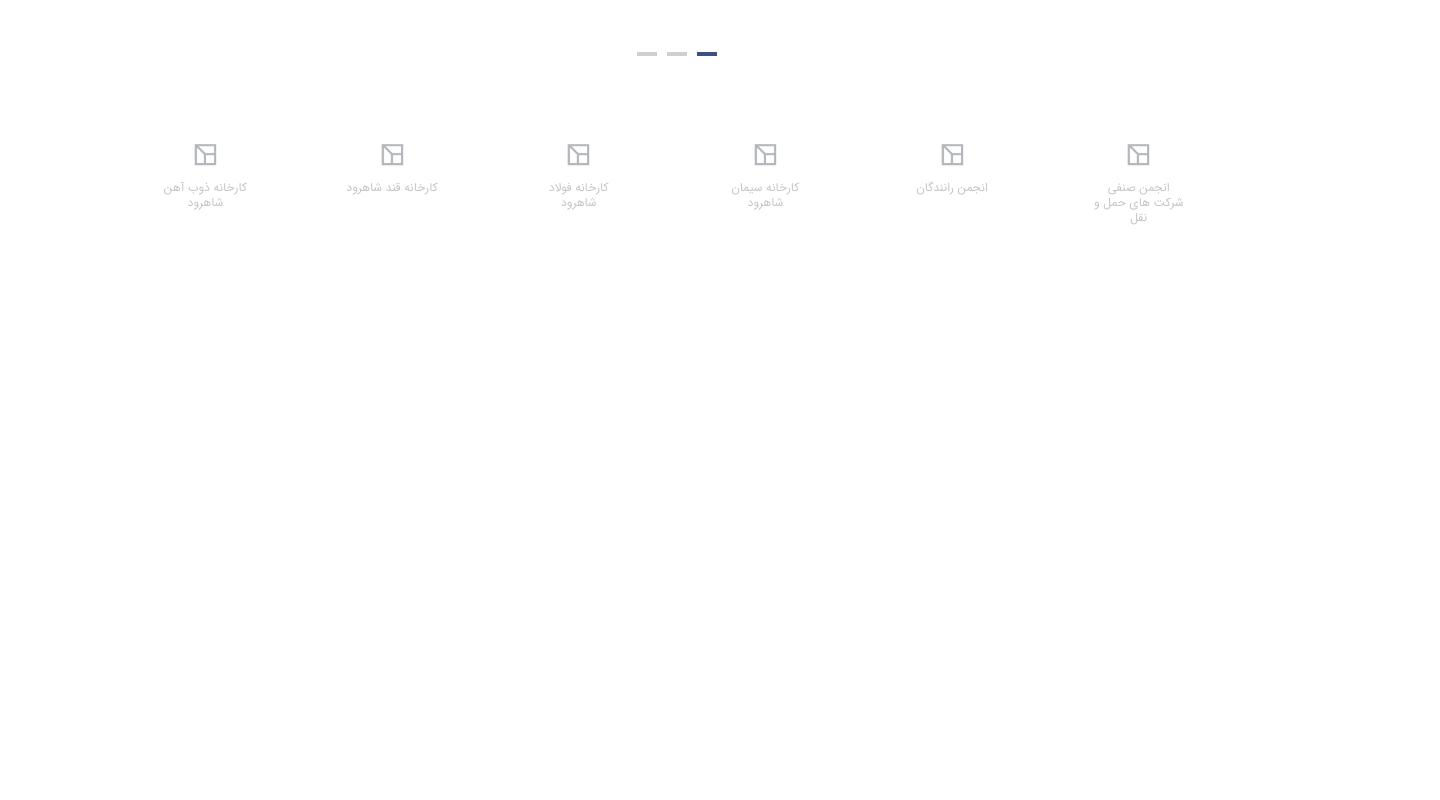
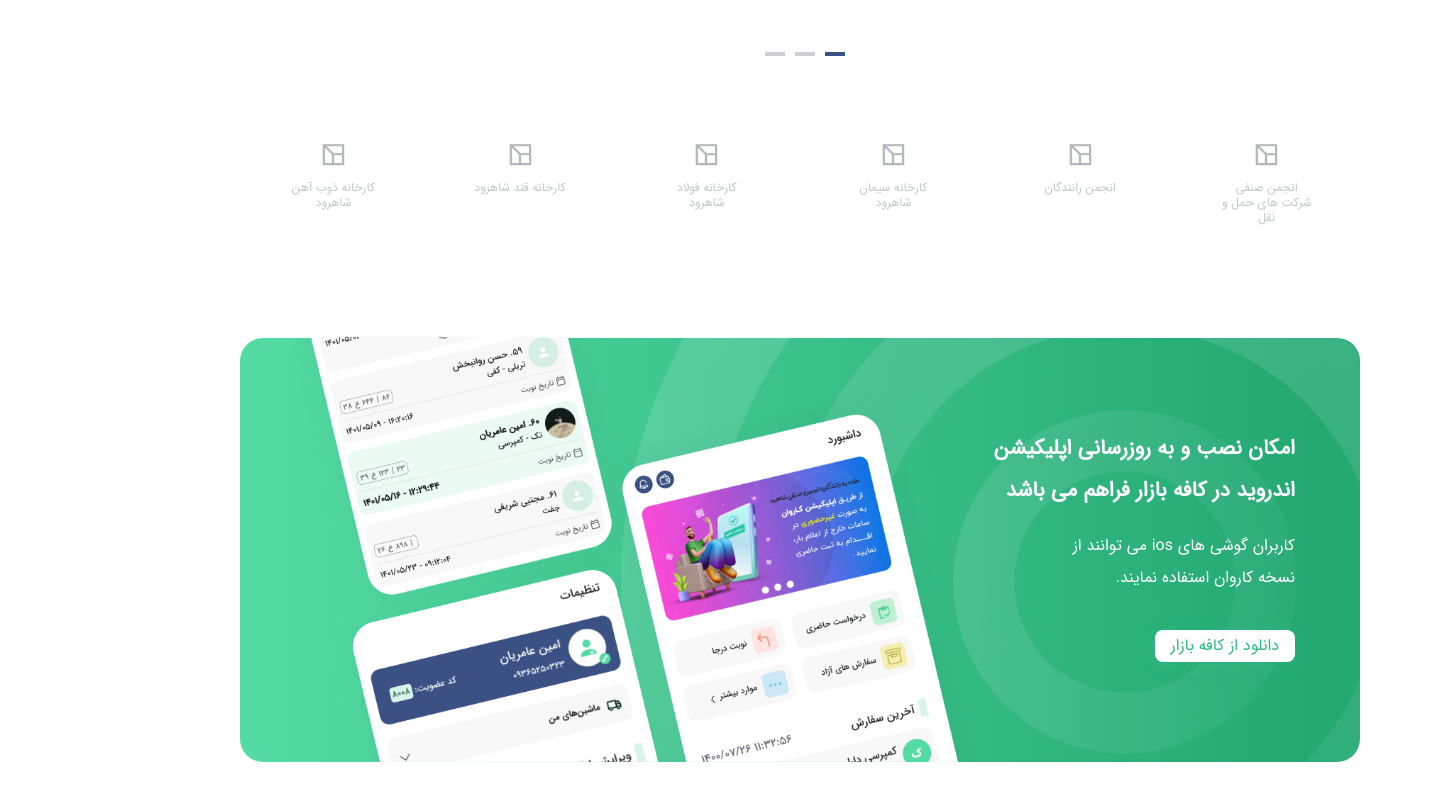
Before and after one commit to msrk81/carvann, a Vue app: page / in a window 1280 px wide. Shown: the part 5075-5875 px from the top of the page, 1440 px wide, since content can reach past the window. Before the commit the page ends 5413 px from the top, so only its background shows below. Built offline with nearby package versions, Linux system fonts and the light colour scheme.

Commit message:
download component

```diff
--- /dev/null
+++ b/src/components/home/download.vue
@@ -0,0 +1,37 @@
+<template>
+  <section class="container">
+    <div class="box">
+      <div class="row">
+        <div class="col-lg-4">
+          <div class="box-content">
+            <img src="../../assets/home/png/background-download.png" alt="">
+            <div class="font-regular">
+              <h3>
+                امکان نصب و به روزرسانی اپلیکیشن اندروید در کافه بازار فراهم می باشد
+              </h3>
+              <p>
+                کاربران گوشی های ios می توانند از نسخه کاروان استفاده نمایند.
+              </p>
+              <a href="#">
+                دانلود از کافه بازار
+              </a>
+            </div>
+          </div>
+        </div>
+        <div class="col-lg-8">
+          <img src="../../assets/home/png/download.png" alt="download">
+        </div>
+      </div>
+    </div>
+  </section>
+</template>
+
+<script>
+export default {
+  name: "downloadComponent"
+}
+</script>
+
+<style scoped lang="scss">
+@import "src/style/home/download";
+</style>
--- a/src/components/home/index.vue
+++ b/src/components/home/index.vue
@@ -10,6 +10,7 @@
     <video-component/>
     <customer-component/>
     <company-component/>
+    <download-component/>
   </div>
 </template>
 
@@ -22,10 +23,12 @@ import FeaturesComponent from "@/components/home/features";
 import VideoComponent from "@/components/home/video";
 import CustomerComponent from "@/components/home/customer";
 import CompanyComponent from "@/components/home/company";
+import DownloadComponent from "@/components/home/download";
 
 export default {
   name: "indexComponent",
   components: {
+    DownloadComponent,
     CompanyComponent,
     CustomerComponent,
     VideoComponent,
--- /dev/null
+++ b/src/style/home/download.scss
@@ -0,0 +1,53 @@
+@import "src/style/app/variables";
+
+.box {
+  position: relative;
+  background: linear-gradient(89.29deg, #54DBA4 1.3%, #24A973 95.03%);
+  background-size: contain;
+  border-radius: 23px;
+  margin-bottom: 100px;
+
+  .box-content {
+    div {
+      color: #fff;
+      padding-right: 65px;
+      padding-top: 90px;
+
+      h3 {
+        font-size: 21px;
+        line-height: 200%;
+      }
+
+      p {
+        font-size: 16px;
+        width: 80%;
+        padding-top: 18px;
+        padding-bottom: 42px;
+        line-height: 200%;
+      }
+
+      a {
+        font-size: 16px;
+        color: $Primary-shades-100;
+        background-color: #fff;
+        padding: 6px 16px;
+        box-shadow: 0px 4px 20px rgba(84, 219, 164, 0.1);
+        border-radius: 8px;
+      }
+    }
+
+    img {
+      position: absolute;
+      width: 85rem;
+      height: auto;
+    }
+
+  }
+
+  img {
+    width: 100%;
+    height: auto;
+    margin-top: -2px;
+    margin-bottom: -4px;
+  }
+}
```
Also changed, not shown: src/assets/home/png/background-download.png (added), src/assets/home/png/download.png (added).
